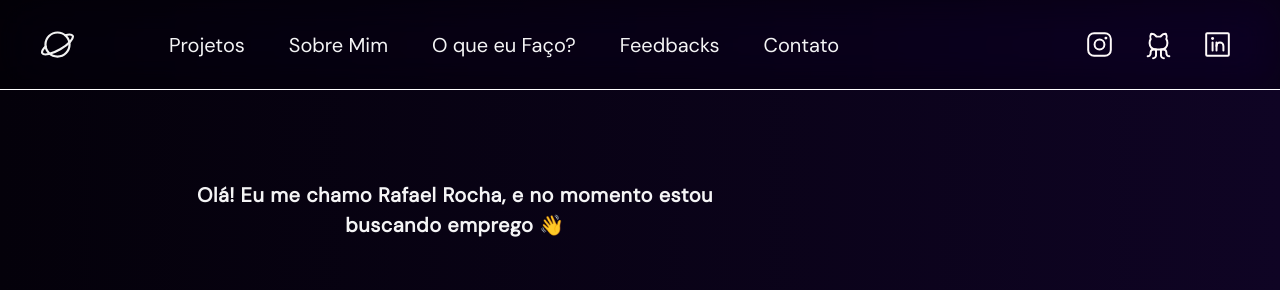
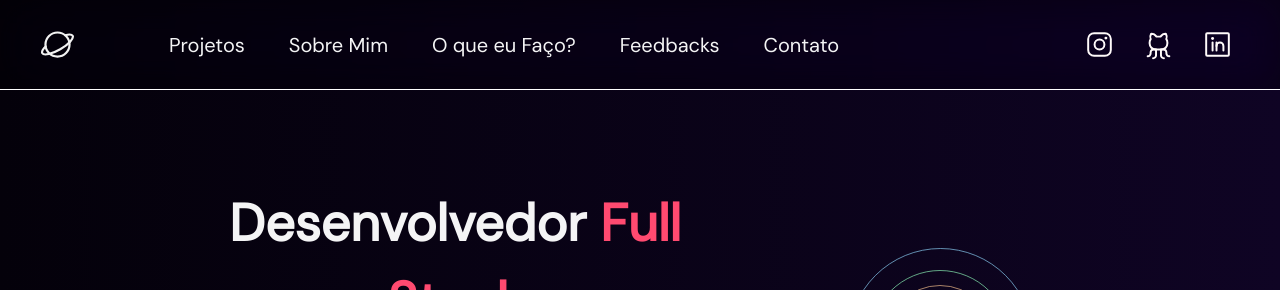
Before and after one commit to RafaelRRhocha/Portfolio-3.0, a Next.js app: page / in a window 1280 px wide. Shown: the top 290 px of the page. Built offline with nearby package versions, Linux system fonts and the light colour scheme.

Commit message:
fix: landing home

```diff
--- a/src/components/LandingHome.tsx
+++ b/src/components/LandingHome.tsx
@@ -7,9 +7,6 @@ const LandingHome: FC<LandingHomeProps> = ({}) => {
     <>
       <div id="home" className="p-[180px] flex justify-center items-center gap-[50px] border-b-[0.5px] border-solid border-white">
         <div className="flex flex-col items-left gap-10 text-zinc-100 text-center">
-          <p className="text-[20px] font-semibold tracking-wide">
-            Olá! Eu me chamo Rafael Rocha, e no momento estou buscando emprego 👋
-          </p>
           <strong className="text-[52px]">
             Desenvolvedor
             <span className="text-[#FF4A70]"> Full Stack</span> <br />
```
